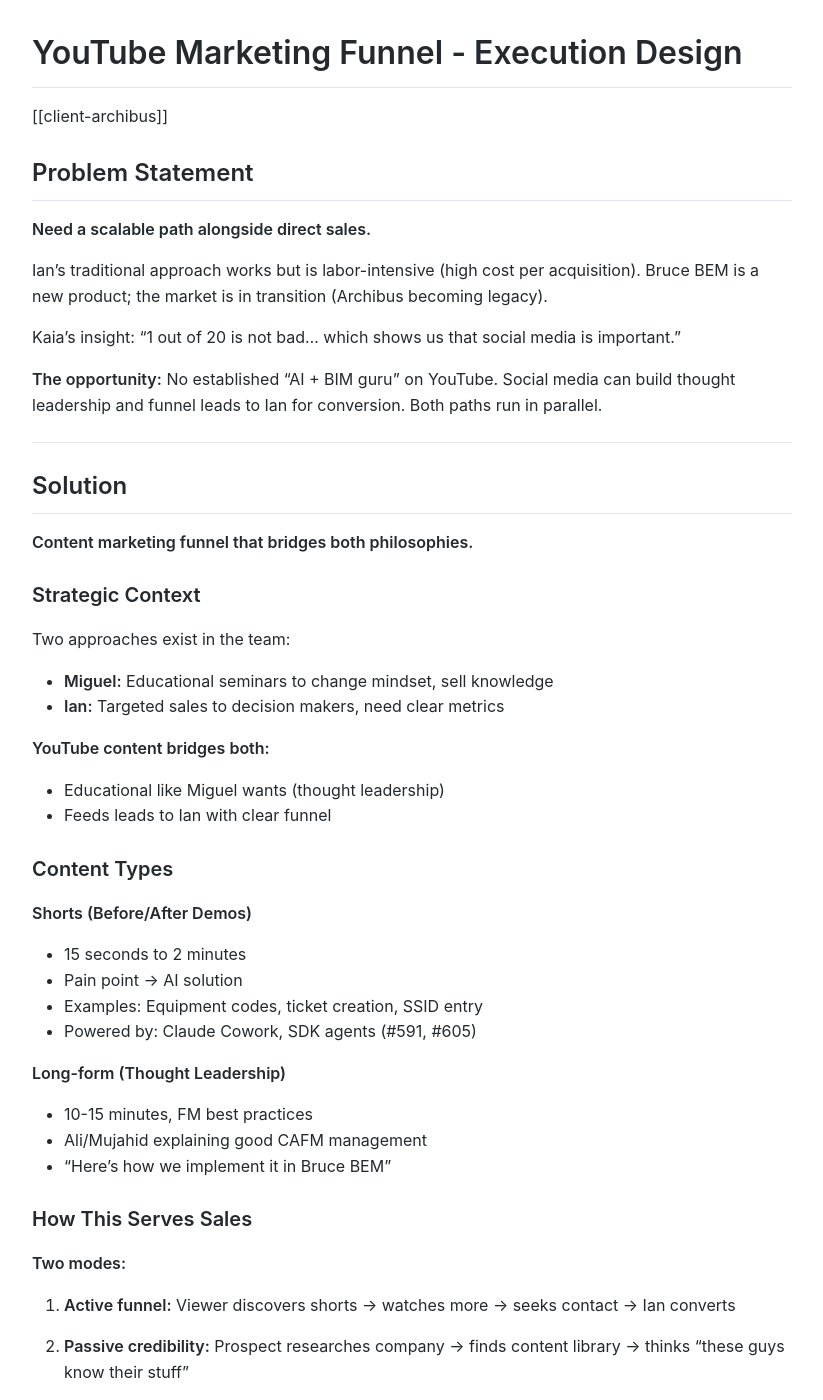
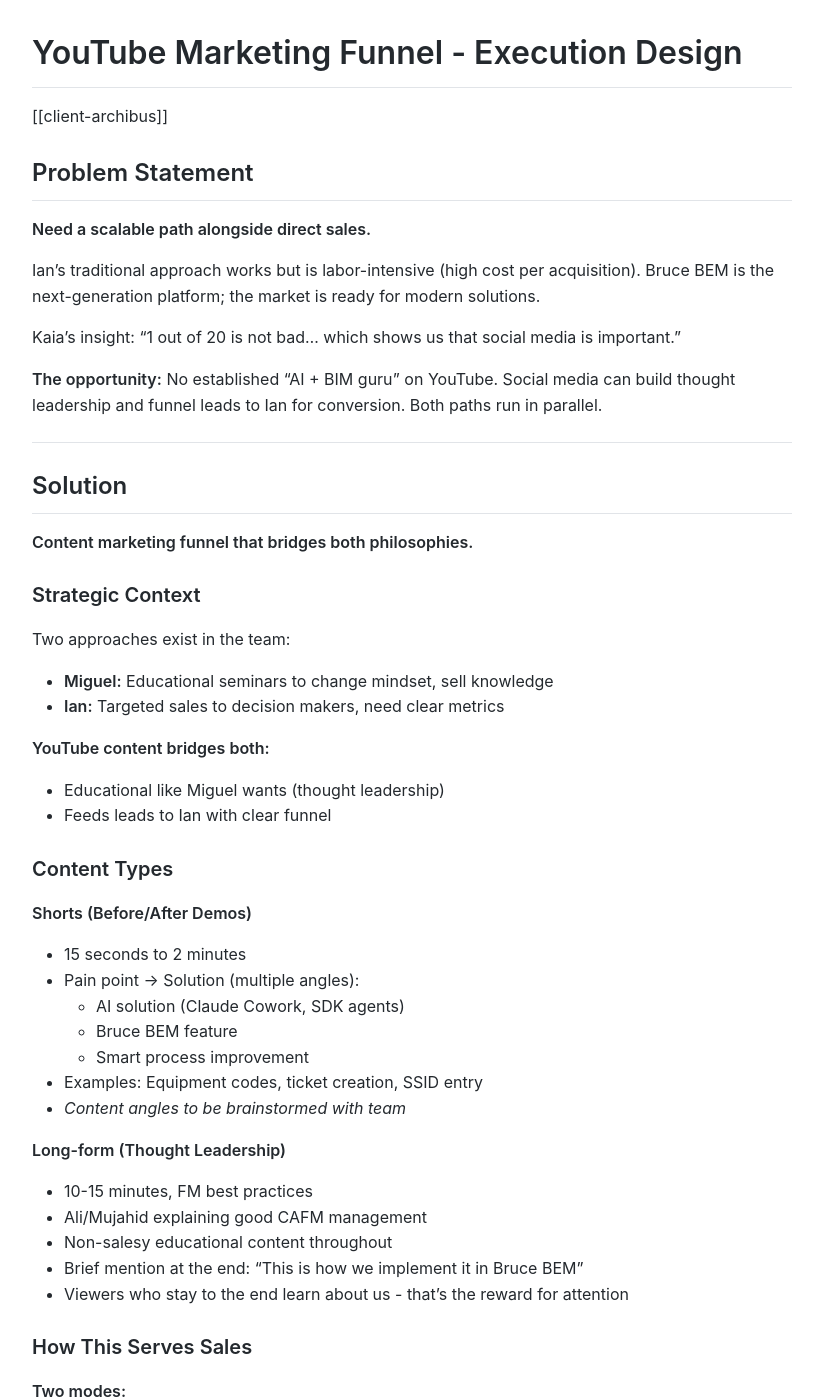
Before and after one commit to MariusWilsch/public-wilsch-ai-pages, a Jekyll site: the page built from project/archibus-fm-assistant/youtube-marketing-funnel-execution-design.md, in a window 1280 px wide and 1400 px high, scrolled down 221 px. Shown: the whole window, without its empty margins (228-1051 px from the left). Built offline with Jekyll 4.4.1, drawn with Linux system fonts in a browser that asks for light colours; our own code applies the rules of GitHub Pages for plain Markdown files; some of the changed text lies outside the part shown.

Commit message:
Sync from hippocampus 2026-01-25

```diff
--- a/project/archibus-fm-assistant/youtube-marketing-funnel-execution-design.md
+++ b/project/archibus-fm-assistant/youtube-marketing-funnel-execution-design.md
@@ -9,7 +9,7 @@ publish: true
 
 **Need a scalable path alongside direct sales.**
 
-Ian's traditional approach works but is labor-intensive (high cost per acquisition). Bruce BEM is a new product; the market is in transition (Archibus becoming legacy).
+Ian's traditional approach works but is labor-intensive (high cost per acquisition). Bruce BEM is the next-generation platform; the market is ready for modern solutions.
 
 Kaia's insight: "1 out of 20 is not bad... which shows us that social media is important."
 
@@ -35,14 +35,19 @@ Two approaches exist in the team:
 
 **Shorts (Before/After Demos)**
 - 15 seconds to 2 minutes
-- Pain point → AI solution
+- Pain point → Solution (multiple angles):
+  - AI solution (Claude Cowork, SDK agents)
+  - Bruce BEM feature
+  - Smart process improvement
 - Examples: Equipment codes, ticket creation, SSID entry
-- Powered by: Claude Cowork, SDK agents (#591, #605)
+- *Content angles to be brainstormed with team*
 
 **Long-form (Thought Leadership)**
 - 10-15 minutes, FM best practices
 - Ali/Mujahid explaining good CAFM management
-- "Here's how we implement it in Bruce BEM"
+- Non-salesy educational content throughout
+- Brief mention at the end: "This is how we implement it in Bruce BEM"
+- Viewers who stay to the end learn about us - that's the reward for attention
 
 ### How This Serves Sales
 
```
Also changed, not shown: other parts of project/archibus-fm-assistant/youtube-marketing-funnel-execution-design.md (+0 -5 lines).
